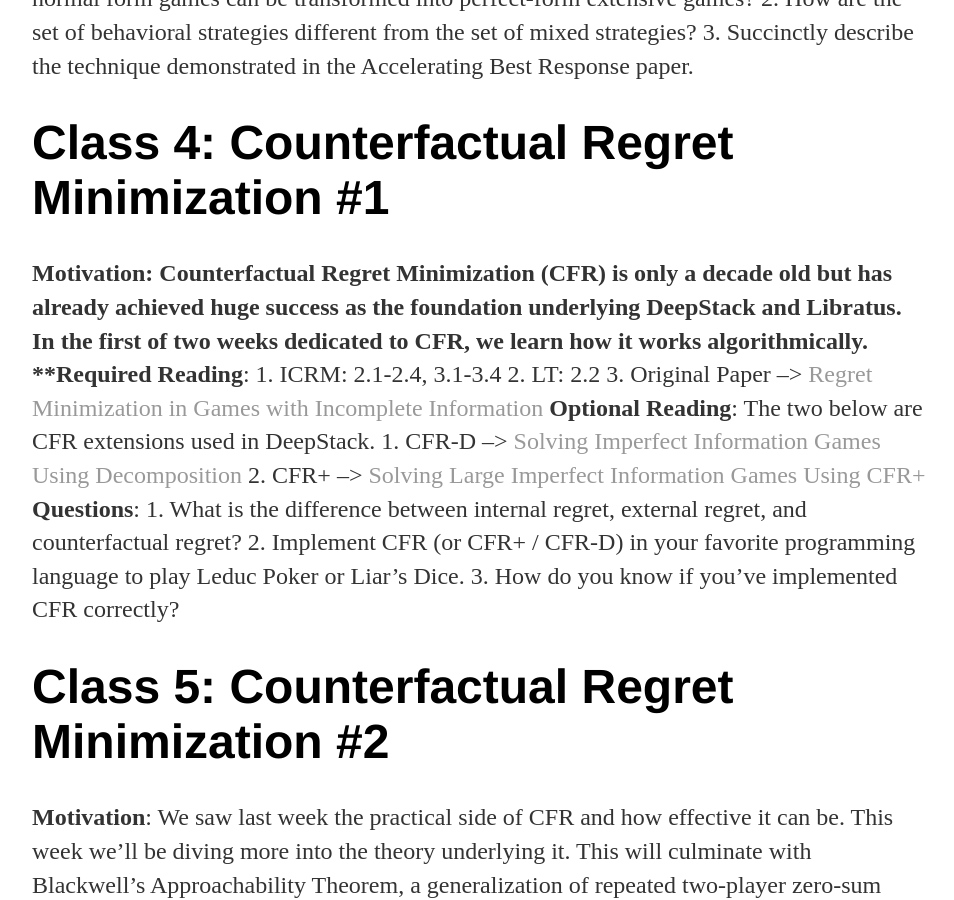
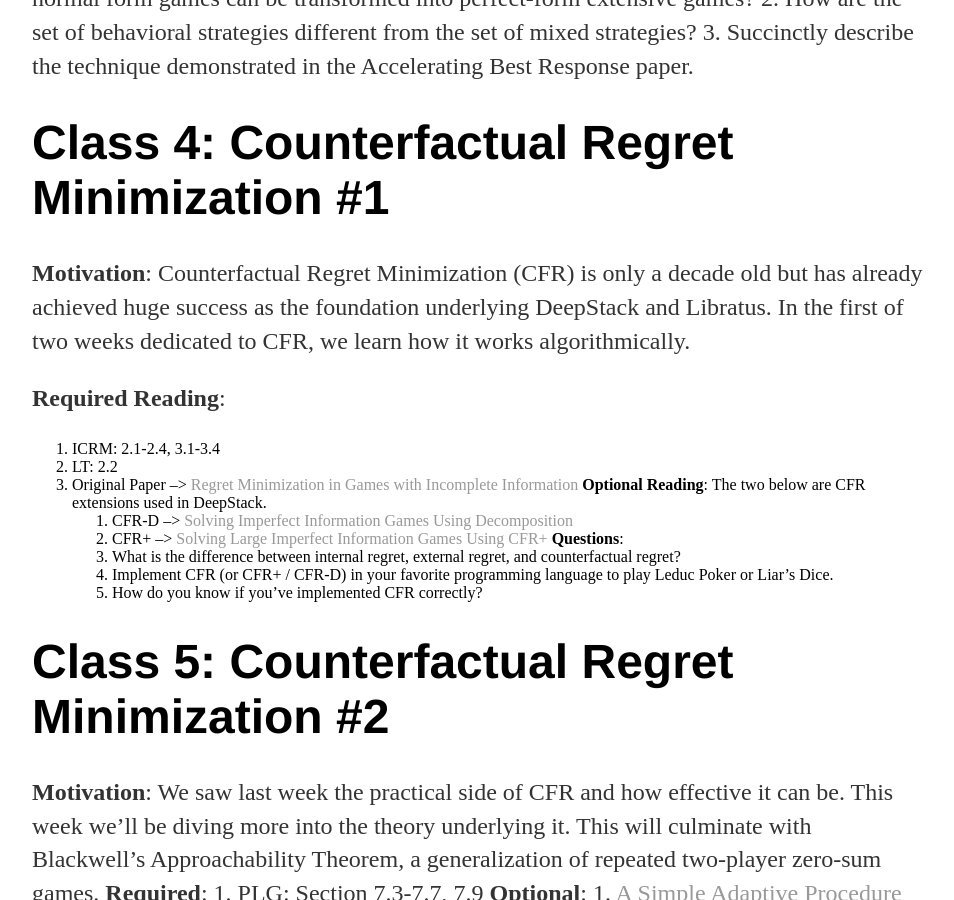
Before and after one commit to depthfirstlearning/depthfirstlearning.com, a Jekyll site: the page built from _posts/2018-05-24-DeepStack.markdown, in a window 1280 px wide and 900 px high, scrolled down 1772 px. Shown: the whole window, without its empty margins (160-1114 px from the left). Built offline with Jekyll 4.4.1, drawn with Linux system fonts in a browser that asks for light colours.

Commit message:
Update 2018-05-24-DeepStack.markdown

```diff
--- a/_posts/2018-05-24-DeepStack.markdown
+++ b/_posts/2018-05-24-DeepStack.markdown
@@ -55,14 +55,16 @@ categories: games
 	  3. Succinctly describe the technique demonstrated in the Accelerating Best Response paper.
 
 # Class 4: Counterfactual Regret Minimization #1
-  **Motivation: Counterfactual Regret Minimization (CFR) is only a decade old
-  but has already achieved huge success as the foundation underlying DeepStack
-  and Libratus. In the first of two weeks dedicated to CFR, we learn how it
-  works algorithmically.
-  **Required Reading**:
-    1. ICRM: 2.1-2.4, 3.1-3.4
-    2. LT: 2.2
-    3. Original Paper --> [Regret Minimization in Games with Incomplete Information](http://poker.cs.ualberta.ca/publications/NIPS07-cfr.pdf)
+
+**Motivation**: Counterfactual Regret Minimization (CFR) is only a decade old
+but has already achieved huge success as the foundation underlying DeepStack
+and Libratus. In the first of two weeks dedicated to CFR, we learn how it
+works algorithmically.
+
+**Required Reading**:
+1. ICRM: 2.1-2.4, 3.1-3.4
+2. LT: 2.2
+3. Original Paper --> [Regret Minimization in Games with Incomplete Information](http://poker.cs.ualberta.ca/publications/NIPS07-cfr.pdf)
   **Optional Reading**: The two below are CFR extensions used in DeepStack.
     1. CFR-D --> [Solving Imperfect Information Games Using Decomposition](https://pdfs.semanticscholar.org/8216/0cbdcbeb13d53db85da928d8c42a789fdd69.pdf)
     2. CFR+ --> [Solving Large Imperfect Information Games Using CFR+](https://arxiv.org/pdf/1407.5042.pdf)
```
